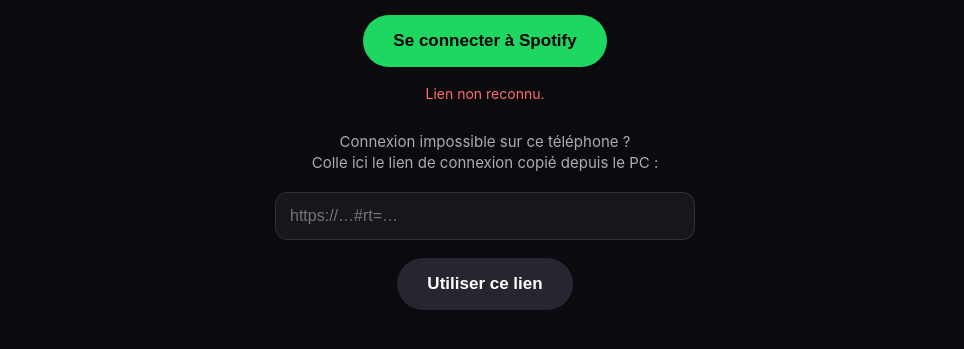
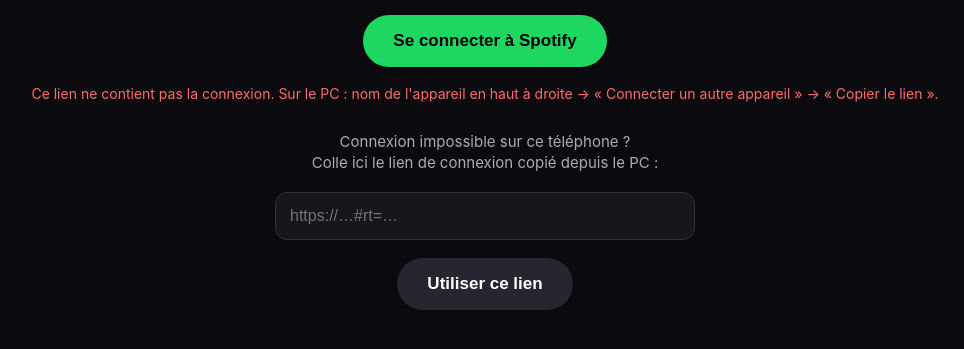
Before and after one commit to Gabriel-lab-stack/spotify-remote, a plain HTML site: page index.html in a window 1280 px wide. Both pictures are taken after a click on the button "Utiliser ce lien". Shown: the part 291-640 px from the top of the page, without its empty margins (155-1119 px from the left). Drawn offline with Linux system fonts and the light colour scheme.

Commit message:
Add files via upload

```diff
--- a/index.html
+++ b/index.html
@@ -385,6 +385,7 @@
   // ---------- Transfert de connexion vers un autre appareil ----------
   function shareLink() { return REDIRECT + '#rt=' + encodeURIComponent(ls('rt') || ''); }
   function openShare() {
+    if (!ls('rt')) { toast('Reconnecte-toi sur ce PC d\'abord'); return; }
     $('sharePanel').style.display = 'block';
     $('qr').innerHTML = '';
     try { new QRCode($('qr'), { text: shareLink(), width: 220, height: 220, correctLevel: QRCode.CorrectLevel.L }); }
@@ -411,8 +412,11 @@
   $('shareBtn').onclick = openShare;
   $('copyLink').onclick = copyLink;
   $('linkBtn').onclick = function () {
-    var m = /#rt=([^&\s]+)/.exec($('linkInput').value);
-    if (m) useRefreshToken(decodeURIComponent(m[1])); else $('err').textContent = 'Lien non reconnu.';
+    var v = $('linkInput').value.replace(/\s+/g, '');
+    var m = /rt=([^&#]+)/.exec(v);
+    var token = m ? decodeURIComponent(m[1]) : (!/^https?:/i.test(v) && v.length > 40 ? v : '');
+    if (token) useRefreshToken(token);
+    else $('err').textContent = 'Ce lien ne contient pas la connexion. Sur le PC : nom de l\'appareil en haut à droite → « Connecter un autre appareil » → « Copier le lien ».';
   };
   bindButtons();
 
@@ -429,7 +433,7 @@
 
   if (!clientId()) { show('setup'); return; }
 
-  var hashRt = /#rt=([^&]+)/.exec(location.hash);
+  var hashRt = /rt=([^&#]+)/.exec(location.hash);
   if (hashRt) { useRefreshToken(decodeURIComponent(hashRt[1])); return; }
 
   var params = {};
```
